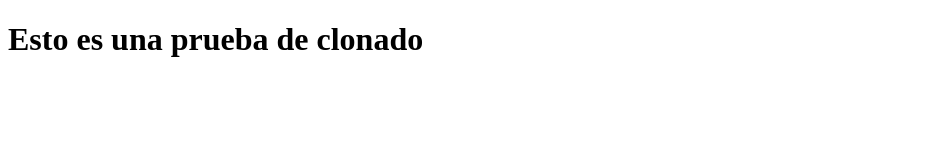
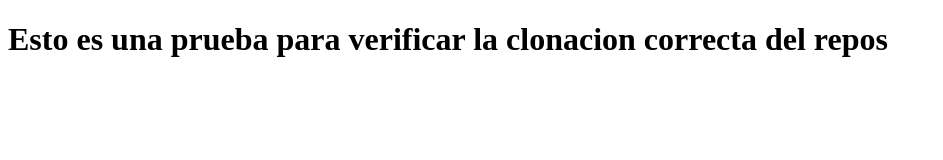
Before and after one commit to frkolc/proyecto-de-evaluacion-git, a plain HTML site: page index.html in a window 1280 px wide. Shown: the whole page, without its empty margins (0-943 px from the left). Drawn offline with Linux system fonts and the light colour scheme.

Commit message:
modif codigo verf

```diff
--- a/index.html
+++ b/index.html
@@ -7,6 +7,6 @@
     <title>Document</title>
 </head>
 <body>
-    <h1>Esto es una prueba de clonado</h1>
+    <h1>Esto es una prueba para verificar la clonacion correcta del repos</h1>
 </body>
 </html>
```
